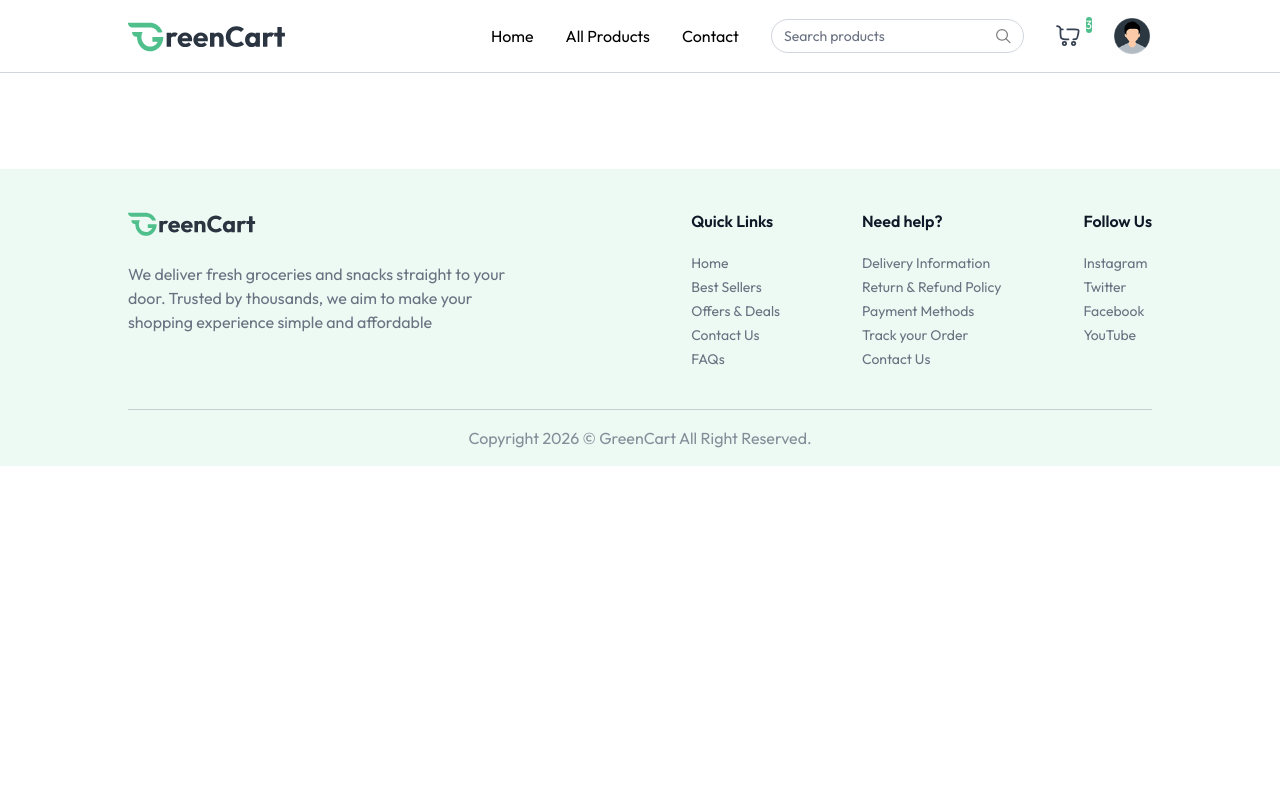
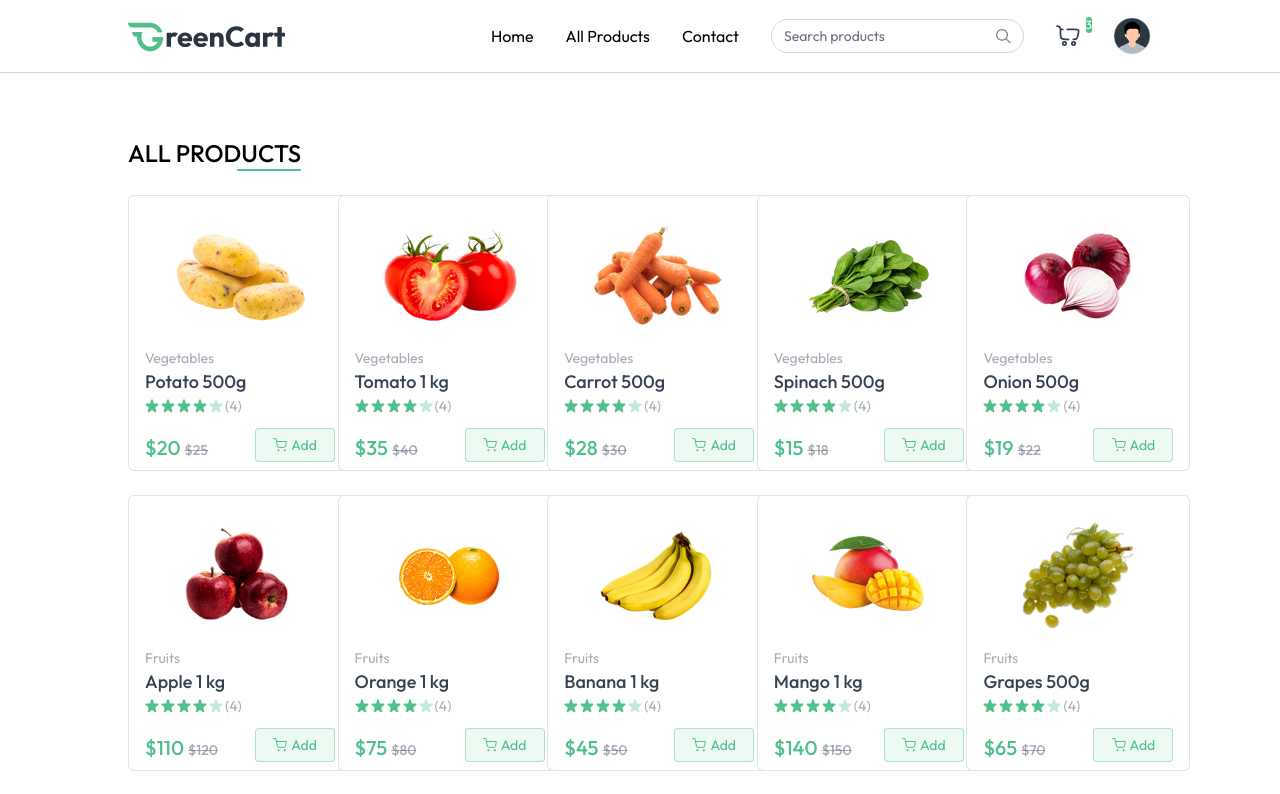
Before and after one commit to Maniha-dev/Green-Chart-MERN, a React (Vite) app in the folder client/: page /products in a window 1280 px wide. Shown: the top 794 px of the page. Built offline with nearby package versions, Linux system fonts and the light colour scheme; a web font is replaced by a local one.

Commit message:
Added AllProduct Page

```diff
--- a/client/src/App.jsx
+++ b/client/src/App.jsx
@@ -6,6 +6,7 @@ import {Toaster} from 'react-hot-toast'
 import Footer from './components/Footer'
 import Login from './components/Login'
 import {useAppContext } from './context/AppContext'
+import AllProducts from './pages/AllProducts'
 
 const App = () =>{
 
@@ -21,6 +22,7 @@ const App = () =>{
             <div className= {`${isSellerPath ? "" : "px-6 md:px-16 lg:px-24 xl:px-32"}`}>
                 <Routes>
                     <Route path='/' element= {<Home/>}/>
+                    <Route path='/products' element= {<AllProducts/>}/>
                 </Routes>
             </div>
             {!isSellerPath && <Footer/>}
--- a/client/src/context/AppContext.jsx
+++ b/client/src/context/AppContext.jsx
@@ -14,8 +14,9 @@
     const [isSeller, setIsSeller] = useState(false);
     const [showUserLogin, setShowUserLogin] = useState(false);
     const [products, setProducts] = useState([]);
-     const [cartItems, setCartItems] = useState({});
 
+    const [cartItems, setCartItems] = useState({});
+    const [searchQuery, setSearchQuery] = useState({});
 
     // Fetch All Products
 const fetchProducts = async () => {
@@ -64,7 +65,7 @@ const removeFromCart = (itemId) => {
     }, [])
 
 
-     const value = {navigate, user, setUser, isSeller, setIsSeller, showUserLogin, setShowUserLogin, products, currency, addToCart,updateCartItem, removeFromCart, cartItems}
+     const value = {navigate, user, setUser, isSeller, setIsSeller, showUserLogin, setShowUserLogin, products, currency, addToCart,updateCartItem, removeFromCart, cartItems , searchQuery , setSearchQuery}
      return <AppContext.Provider value={value}>
          {children}
      </AppContext.Provider>
--- a/client/src/pages/AllProducts.jsx
+++ b/client/src/pages/AllProducts.jsx
@@ -0,0 +1,35 @@
+import React from 'react'
+import { useAppContext } from '../context/AppContext'
+import ProductCard from '../components/ProductCard'
+import  { useState, useEffect } from 'react'
+
+const AllProducts = () => {
+
+    const {products, searchQuery } = useAppContext()
+    const [filteredProducts, setFilteredProducts] = useState([])
+
+    useEffect(()=>{
+    if(searchQuery.length > 0){
+        setFilteredProducts(products.filter(
+            product => product.name.toLowerCase().includes(searchQuery.toLowerCase())
+        ))}else{
+            setFilteredProducts(products)
+        }
+},[products, searchQuery])
+
+    return (
+        <div className = " mt-16 flex flex-col">
+            <div className = " flex flex-col items-end w-max ">
+                <p className =" text-2xl font-medium uppercase">All Products</p>
+                <div className='w-16  h-0.5 bg-primary rounded-full'></div>
+            </div>
+            <div className = "grid grid-cols-2 sm:grid-cols-3 md:grid-cols-4 gap-3 md:gap-6 lg:grid-cols-5 mt-6">
+                {filteredProducts.filter((product)=>product.inStock).map((product,index)=>(
+                    <ProductCard key={index} product={product}/>
+                ))}
+            </div>
+        </div>
+    )
+}
+
+export default  AllProducts
```
